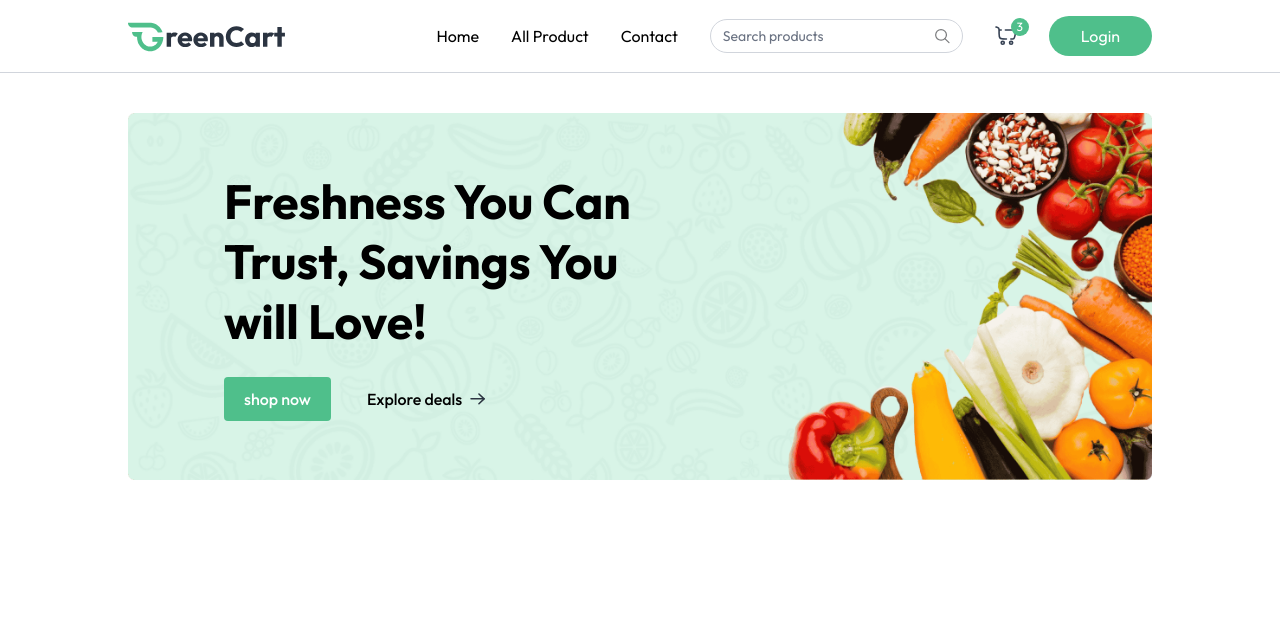
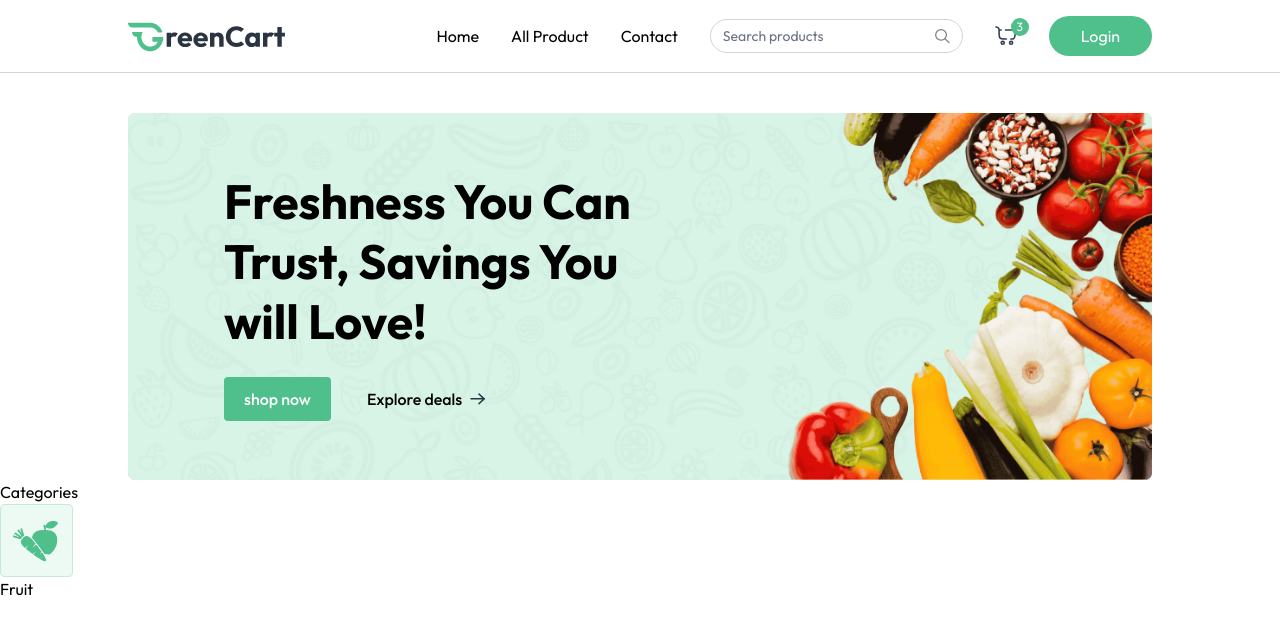
Before and after one commit to Avin-Arunkumar/Green-Cart, a React (Vite) app in the folder client/: page / in a window 1280 px wide. Shown: the top 634 px of the page. Built offline with nearby package versions, Linux system fonts and the light colour scheme.

Commit message:
Third Commit

```diff
--- a/client/src/App.jsx
+++ b/client/src/App.jsx
@@ -2,6 +2,7 @@
 import Navbar from "./components/Navbar";
 import { Route, Routes, useLocation } from "react-router-dom";
 import Home from "./pages/Home";
+import Categories from "./components/Categories";
 
 const App = () => {
   const isSellerPath = useLocation().pathname.includes("seller");
@@ -15,6 +16,7 @@
           <Route path="/" element={<Home />} />
         </Routes>
       </div>
+      {isSellerPath ? null : <Categories />}
     </div>
   );
 };
--- /dev/null
+++ b/client/src/components/Categories.jsx
@@ -0,0 +1,18 @@
+import React from "react";
+import { assets } from "../assets/assets";
+
+const Categories = () => {
+  return (
+    <div>
+      <p>Categories</p>
+      <div>
+        <div>
+          <img src={assets.box_icon} alt="" />
+          <p>Fruit</p>
+        </div>
+      </div>
+    </div>
+  );
+};
+
+export default Categories;
```
